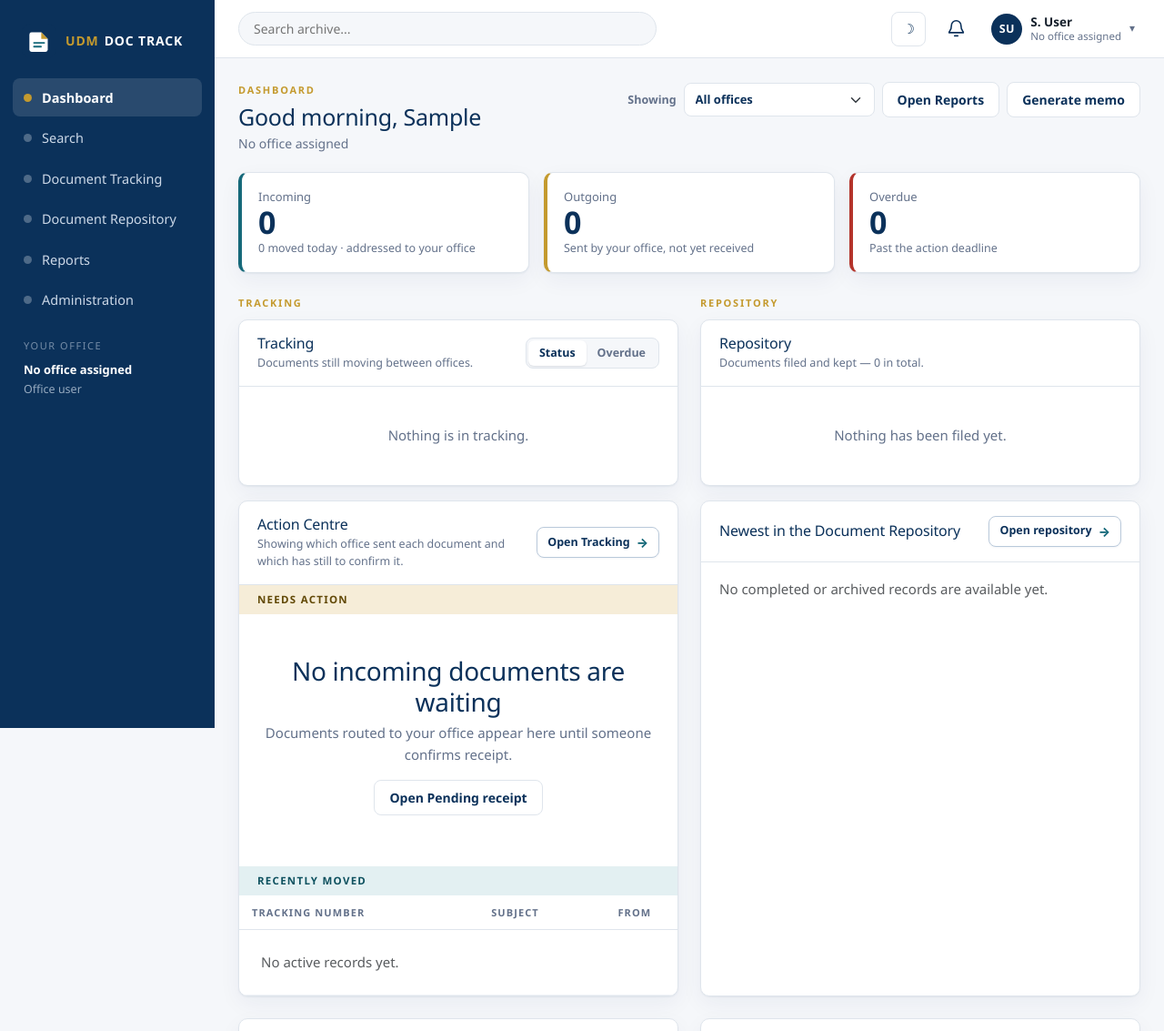
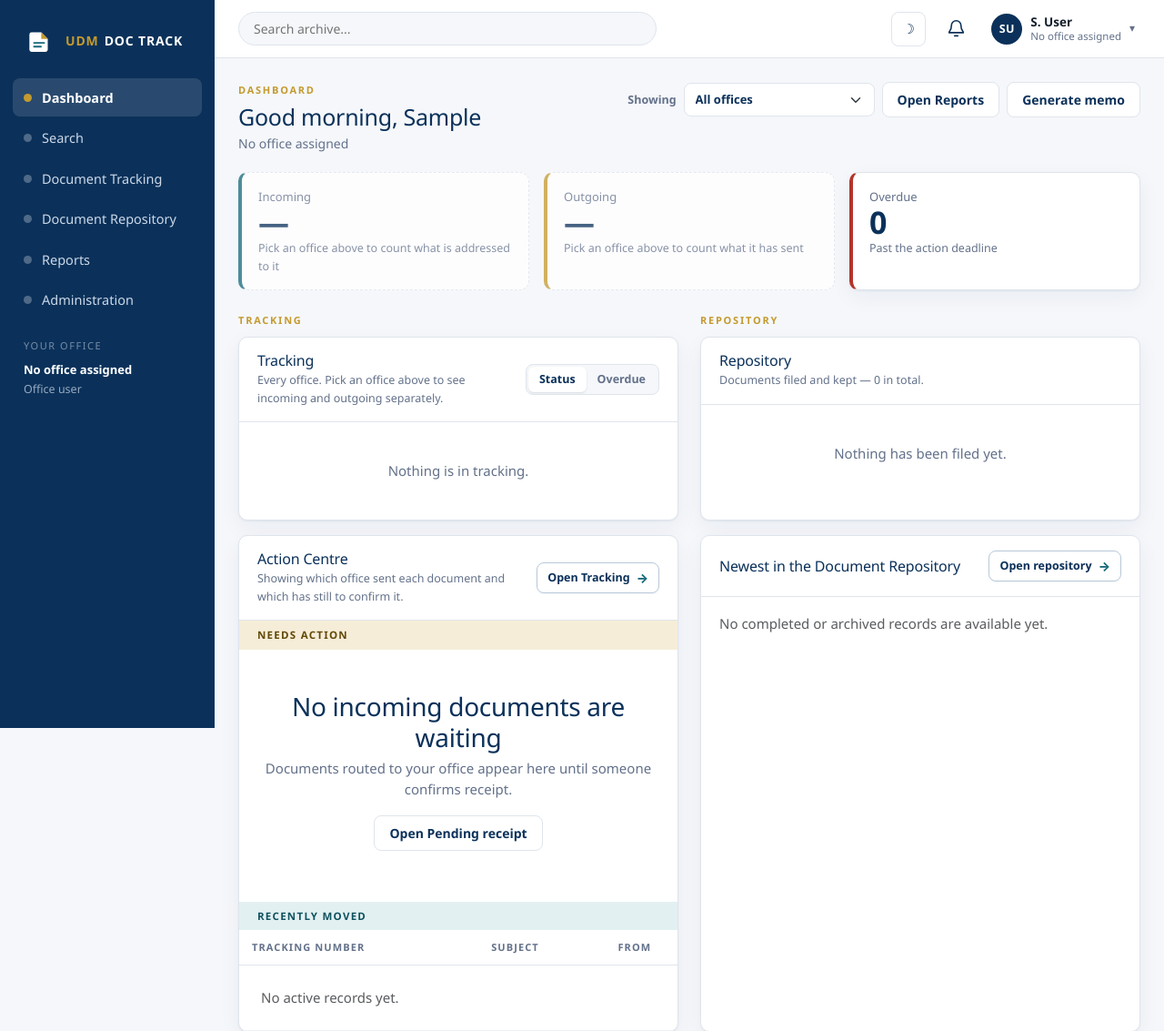
Before and after one commit to zap1104/udm-doctrack, a Django app: page / in a window 1280 px wide. Shown: the top 1133 px of the page at 91% size. Run offline with Django 5.2, Linux system fonts and the light colour scheme; the visitor is signed in with stand-in values (Sample User, id 1); data comes from the database, SQL or seed files in the repository; data that the repository does not hold is empty; some libraries are stand-ins or nearby versions.

Commit message:
fix(core): say what the rings mean when no office is picked
Under every office, Incoming and Outgoing are the same records: with no office,
apply_scope reduces both office terms to the empty Q. The dashboard still
counted them, so a system administrator read one number twice, under hints
("addressed to your office", "sent by your office") that answered for nobody,
and each card opened a Tracking page that drops the direction scope under
every office and so also listed drafts and pending uploads. The two agreed
only while there were none. The Tracking page already disabled its Incoming
and Outgoing pills there for this reason; the dashboard did not.

What a reader sees differently, as a system administrator with no office
picked:
- The Incoming and Outgoing cards are shown disabled, with a dash and "Pick an
  office above to count what is addressed to it / what it has sent". They stay
  in place so the row does not rearrange when the picker changes, and are not
  links. Their three queries are gone (dashboard pin 51 -> 48).
- The Tracking card draws one ring, not two identical ones, captioned "Every
  office. Pick an office above to see incoming and outgoing separately."

Also: the dashboard's office picker offered "All offices" to office
administrators, for whom an empty office means their own. Choosing it reloaded
the page on the office already selected, under a label claiming every office.
It is now offered to system administrators only, as the Tracking picker
already does.

Tests: under every office there is one ring, the caption, both direction cards
disabled and uncounted; an office user and an office administrator never get
that view; only a system administrator is offered All offices. Three existing
tests assumed live direction cards under every office and now assert the
disabled cards instead, or log in as an office user.

Co-Authored-By: Claude Opus 5 <noreply@anthropic.com>

```diff
--- a/apps/core/views.py
+++ b/apps/core/views.py
@@ -457,8 +457,16 @@ class DashboardView(AppLoginRequiredMixin, DashboardMemoMixin, TemplateView):
                 desk, scope, user, office=scope_office
             ).distinct()
 
-        incoming = queue(tracking_services.SCOPE_INCOMING)
-        outgoing = queue(tracking_services.SCOPE_OUTGOING)
+        # Not counted under every office. Direction is a property of a document
+        # and an office, and with no office `apply_scope` reduces both office
+        # terms to the empty Q: Incoming and Outgoing return the same records,
+        # so the two cards showed one number twice under labels ("addressed to
+        # your office", "sent by your office") that answered for nobody. The
+        # Tracking page already disables its Incoming and Outgoing pills there;
+        # the cards now say the same thing, and three queries go with them.
+        split = not scope["all_offices"]
+        incoming = queue(tracking_services.SCOPE_INCOMING) if split else None
+        outgoing = queue(tracking_services.SCOPE_OUTGOING) if split else None
         tracking_rings = self._tracking_rings(
             scope, {"incoming": incoming, "outgoing": outgoing}, memo_context["breakdown"], desk
         )
@@ -530,13 +538,13 @@ class DashboardView(AppLoginRequiredMixin, DashboardMemoMixin, TemplateView):
                 # count. Taking it from the same query is what makes "the hole
                 # equals the card above it" true by construction rather than by
                 # two queries happening to agree.
-                "incoming_count": (
-                    tracking_rings["counts"]["incoming"] if tracking_rings["split"] else incoming.count()
+                # None under every office, where there is no direction to count;
+                # the template shows the cards disabled rather than a number.
+                "incoming_count": tracking_rings["counts"].get("incoming"),
+                "incoming_new_today": (
+                    incoming.filter(last_movement_at__date=today).count() if split else None
                 ),
-                "incoming_new_today": incoming.filter(last_movement_at__date=today).count(),
-                "outgoing_count": (
-                    tracking_rings["counts"]["outgoing"] if tracking_rings["split"] else outgoing.count()
-                ),
+                "outgoing_count": tracking_rings["counts"].get("outgoing"),
                 "tracking_rings": tracking_rings,
                 "overdue_count": overdue_count,
                 "attention_records": attention,
--- a/static/css/doctrack.css
+++ b/static/css/doctrack.css
@@ -254,6 +254,10 @@ a:hover { text-decoration: underline; }
   height: 100%;
 }
 .stat-card:hover { text-decoration: none; border-color: var(--udm-teal); }
+/* Inert, like .pill-toggle.is-disabled: there is no count to show, and the
+   hint says what would give it one. */
+.stat-card.is-disabled { border-style:dashed; border-left-style:solid; box-shadow:none; opacity:.75; }
+.stat-card.is-disabled:hover { border-color:var(--udm-line); }
 .stat-card .label { color: var(--udm-muted); font-size: 13px; }
 .stat-card .value {
   font-family: "Aptos Display", "Segoe UI", system-ui, sans-serif;
--- a/templates/core/dashboard.html
+++ b/templates/core/dashboard.html
@@ -32,7 +32,13 @@
         <label class="dashboard-scope-label" for="dashboard-scope">Showing</label>
         <select class="form-select form-select-sm" id="dashboard-scope" name="office"
                 data-auto-submit>
-          <option value="">All offices</option>
+          {% comment %}
+            System administrators only. For an office administrator an empty
+            office means their own office, so an "All offices" option reloaded
+            the page on the office already selected and claimed a scope the page
+            never showed. The Tracking picker gates its option the same way.
+          {% endcomment %}
+          {% if user.is_system_admin %}<option value="">All offices</option>{% endif %}
           {% for office in scope.offices %}
             <option value="{{ office.pk }}" {% if scope.office.pk == office.pk %}selected{% endif %}>
               {{ office.code }} · {{ office.name }}
@@ -87,6 +93,30 @@
   counted, and it cost a fifth count query on every dashboard load.
 {% endcomment %}
 <div class="row g-3 mb-4">
+  {% comment %}
+    Under every office the two direction cards are shown disabled, as the
+    Tracking page shows its Incoming and Outgoing pills: with no office there is
+    no direction, and both queues return the same records. Kept in place rather
+    than removed, so the row does not rearrange itself when the picker changes,
+    and not a link, because there is no page for them to open that means what
+    the label says.
+  {% endcomment %}
+  {% if scope.all_offices %}
+    <div class="col-6 col-md-4">
+      <div class="stat-card is-disabled" aria-disabled="true">
+        <div class="label">Incoming</div>
+        <div class="value" aria-hidden="true">&mdash;</div>
+        <div class="hint">Pick an office above to count what is addressed to it</div>
+      </div>
+    </div>
+    <div class="col-6 col-md-4">
+      <div class="stat-card gold is-disabled" aria-disabled="true">
+        <div class="label">Outgoing</div>
+        <div class="value" aria-hidden="true">&mdash;</div>
+        <div class="hint">Pick an office above to count what it has sent</div>
+      </div>
+    </div>
+  {% else %}
   <div class="col-6 col-md-4">
     <a class="stat-card" href="{% url 'tracking:list' %}?scope=incoming{% if scope.office %}&office={{ scope.office.pk }}{% endif %}">
       <div class="label">Incoming</div>
@@ -107,6 +137,7 @@
       <div class="hint">Sent by your office, not yet received</div>
     </a>
   </div>
+  {% endif %}
   <div class="col-6 col-md-4">
     {% comment %}
       Overdue opens the tracking list, like the three cards beside it. It used
@@ -150,7 +181,7 @@
             {% if tracking_rings.split %}
               Documents moving in and out of {{ tracking_rings.office_label }} on their current hop.
             {% else %}
-              Documents still moving between offices.
+              Every office. Pick an office above to see incoming and outgoing separately.
             {% endif %}
           </div>
         </div>
```
Also changed, not shown: tests/test_dashboard_analytics.py (+5 -2 lines), tests/test_dashboard_reports_agreement.py (+7 -5 lines), tests/test_filter_agreement.py (+56 -4 lines).
